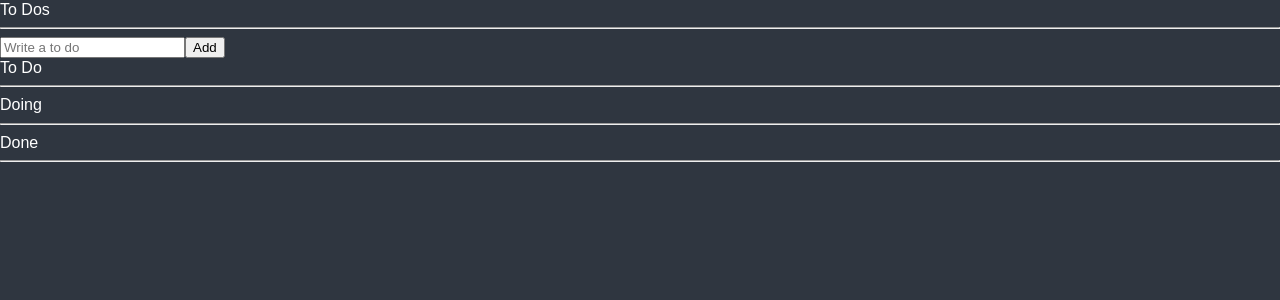
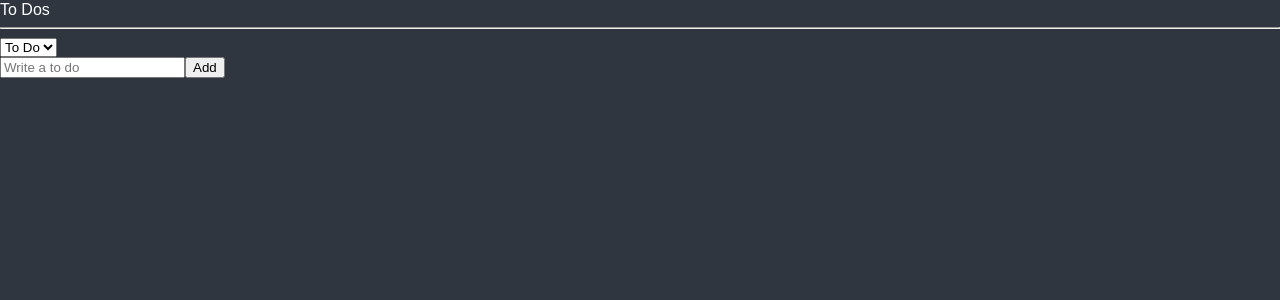
Before and after one commit to thisisyeji/react_todo, a React (Create React App) app: page / in a window 1280 px wide. Shown: the top 300 px of the page. Built offline with nearby package versions, Linux system fonts and the light colour scheme.

Commit message:
Feat: select 태그 추가

```diff
--- a/src/atoms.tsx
+++ b/src/atoms.tsx
@@ -5,6 +5,11 @@
 	id: number;
 	category: 'TO_DO' | 'DOING' | 'DONE';
 }
+
+export const categoryState = atom({
+	key: 'category',
+	default: 'TO_DO',
+});
 
 export const toDoState = atom<IToDo[]>({
 	key: 'toDo',
@@ -15,10 +20,7 @@
 	key: 'toDoSelector',
 	get: ({ get }) => {
 		const toDos = get(toDoState);
-		return [
-			toDos.filter((toDo) => toDo.category === 'TO_DO'),
-			toDos.filter((toDo) => toDo.category === 'DOING'),
-			toDos.filter((toDo) => toDo.category === 'DONE'),
-		];
+		const category = get(categoryState);
+		return toDos.filter((toDo) => toDo.category === category);
 	},
 });
--- a/src/components/ToDoList.tsx
+++ b/src/components/ToDoList.tsx
@@ -1,39 +1,31 @@
-import { useRecoilValue } from 'recoil';
-import { toDoSelector, toDoState } from '../atoms';
+import React from 'react';
+import { useRecoilState, useRecoilValue } from 'recoil';
+import { categoryState, toDoSelector, toDoState } from '../atoms';
 import CreateToDo from './CreateToDo';
 import ToDo from './ToDo';
 
 function ToDoList() {
-	const [toDo, doing, done] = useRecoilValue(toDoSelector);
+	const toDos = useRecoilValue(toDoSelector);
+	const [Category, setCategory] = useRecoilState(categoryState);
+	const onInput = (event: React.FormEvent<HTMLSelectElement>) => {
+		setCategory(event.currentTarget.value);
+	};
+	console.log(Category);
 
 	return (
 		<div>
 			<h1>To Dos</h1>
 			<hr />
+
+			<select value={Category} onInput={onInput}>
+				<option value='TO_DO'>To Do</option>
+				<option value='DOING'>Doing</option>
+				<option value='DONE'>Done</option>
+			</select>
 			<CreateToDo />
-			<h2>To Do</h2>
-			<ul>
-				{toDo.map((toDo) => (
-					<ToDo key={toDo.id} {...toDo} />
-				))}
-			</ul>
-			<hr />
-
-			<h2>Doing</h2>
-			<ul>
-				{doing.map((toDo) => (
-					<ToDo key={toDo.id} {...toDo} />
-				))}
-			</ul>
-			<hr />
-
-			<h2>Done</h2>
-			<ul>
-				{done.map((toDo) => (
-					<ToDo key={toDo.id} {...toDo} />
-				))}
-			</ul>
-			<hr />
+			{toDos?.map((toDo) => (
+				<ToDo key={toDo.id} {...toDo} />
+			))}
 		</div>
 	);
 }
```
